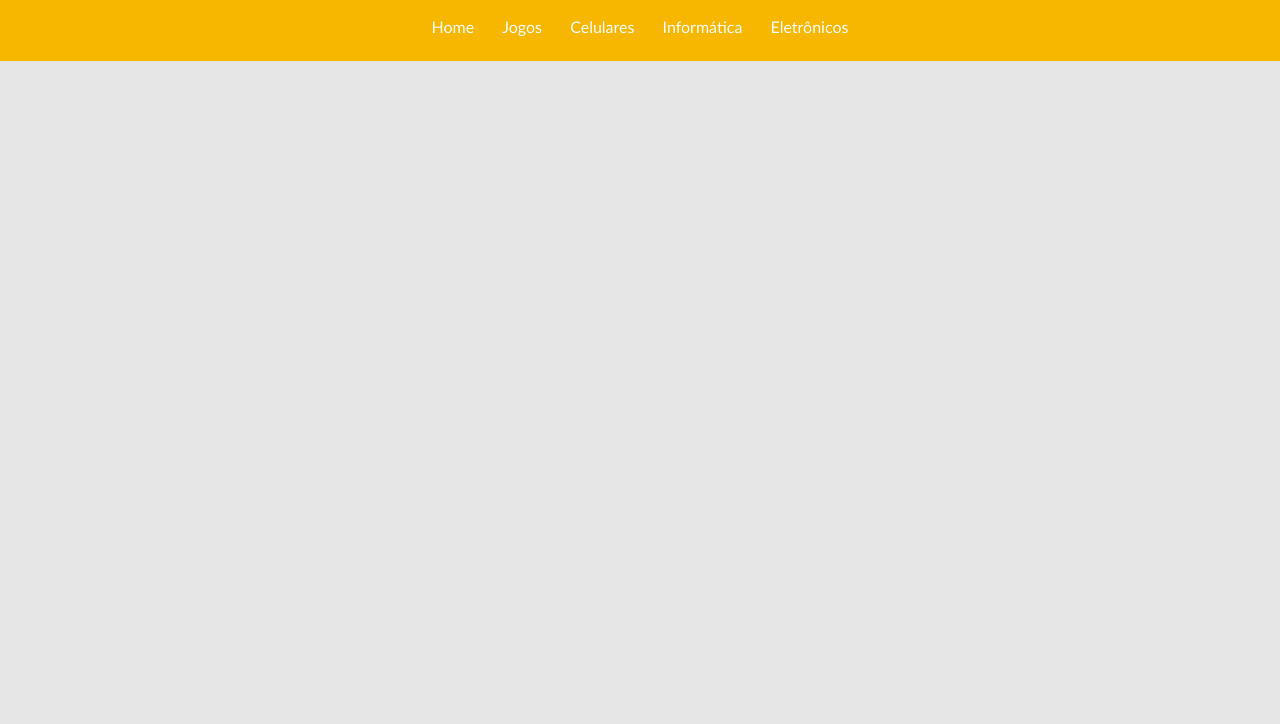
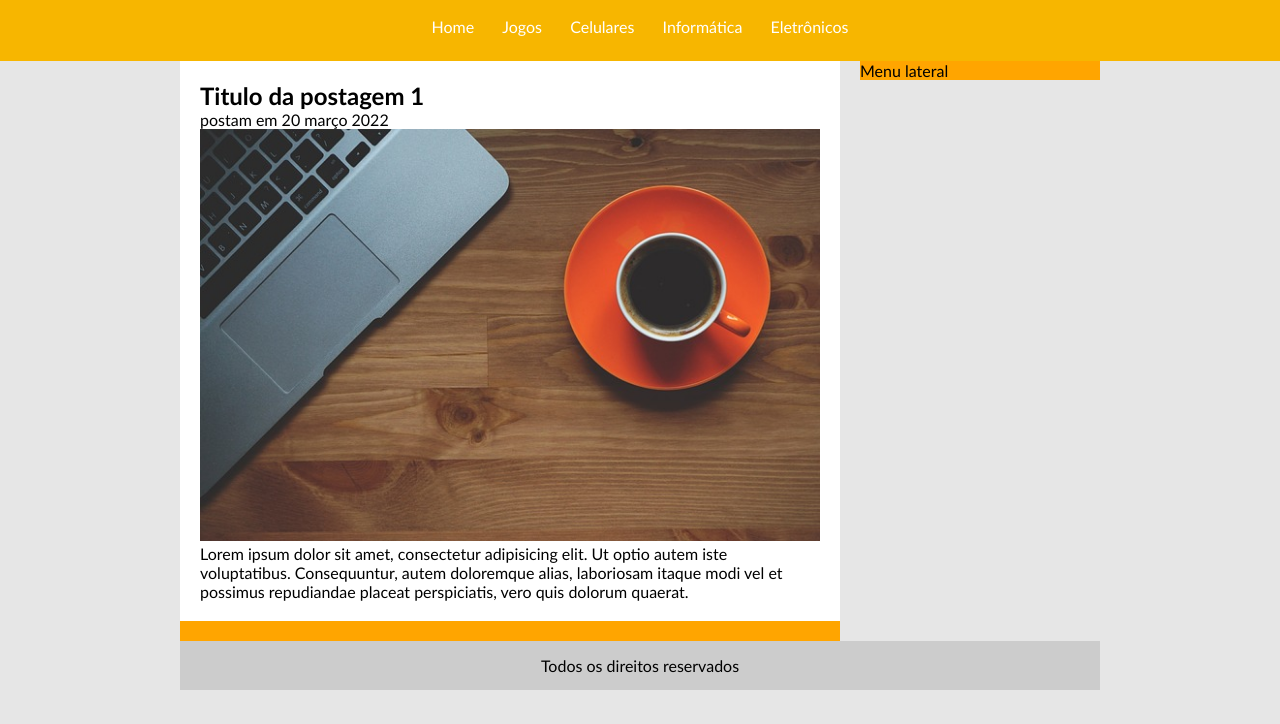
Before and after one commit to robsonshockwave/TecBlog, a plain HTML site: page index.html in a window 1280 px wide. Shown: the part 76-800 px from the top of the page. Drawn offline with Linux system fonts and the light colour scheme.

Commit message:
Parte feita da postagem e área lateral

```diff
--- a/css/style.css
+++ b/css/style.css
@@ -13,7 +13,6 @@ body {
 /*
 ### Layout ###
 */
-
 #area-cabecalho {
     background-color: #f7b600;
     padding: 15px;
@@ -22,6 +21,38 @@ body {
 
 #area-logo, #area-menu {
     padding: 10px;
+}
+
+#area-principal {
+    width: 920px;
+    margin: 0px auto;
+}
+
+#area-postagens, #area-lateral {
+    background-color: orange;
+}
+
+#area-postagens {
+    width: 660px;
+    float: left;
+}
+
+#area-lateral {
+    width: 240px;
+    float: right;
+}
+
+.postagem {
+    padding: 20px;
+    margin-bottom: 20px;
+    background: white;
+}
+
+#rodape {
+    clear: both;
+    text-align: center;
+    padding: 15px;
+    background: #ccc;
 }
 
 /*
@@ -44,7 +75,6 @@ a:hover {
 /*
 ### Formatações em geral ###
 */
-
 h1 {
     color: #4e4e4e;
     font-size: 2.5em;
--- a/index.html
+++ b/index.html
@@ -19,5 +19,31 @@
             <a href="eletronicos.html">Eletrônicos</a>
         </div>
     </div>
+
+    <div id="area-principal">
+        <div id="area-postagens">
+
+            <!-- abertura postagem -->
+            <div class="postagem">
+                <h2>Titulo da postagem 1</h2>
+                <span>postam em 20 março 2022</span>
+                <img width="620px" src="images/imagem1.jpg" alt="Café e Notebook">
+                <p>
+                    Lorem ipsum dolor sit amet, consectetur adipisicing elit. Ut optio autem iste voluptatibus. Consequuntur, autem doloremque alias, laboriosam itaque modi vel et possimus repudiandae placeat perspiciatis, vero quis dolorum quaerat.
+                    <a href="">Leia mais</a>
+                </p>
+            </div><!--// fechamento postagem -->
+
+
+        </div>
+
+        <div id="area-lateral">
+            Menu lateral
+        </div>
+
+        <div id="rodape">
+            Todos os direitos reservados
+        </div>
+    </div>
 </body>
 </html>
```
Also changed, not shown: github/exemplo.PNG (added).
